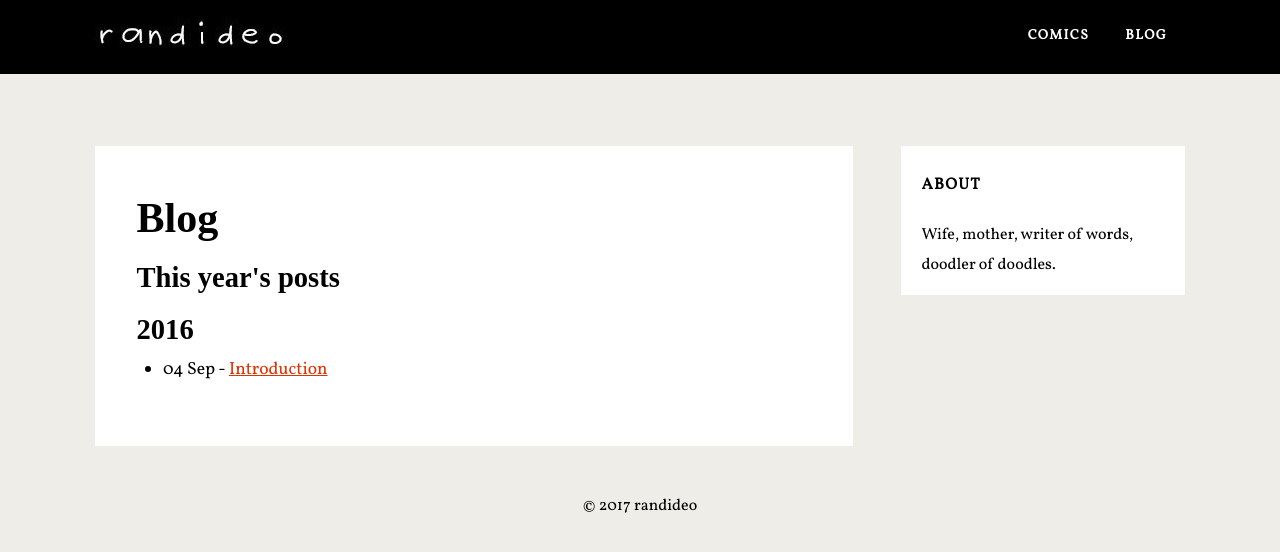
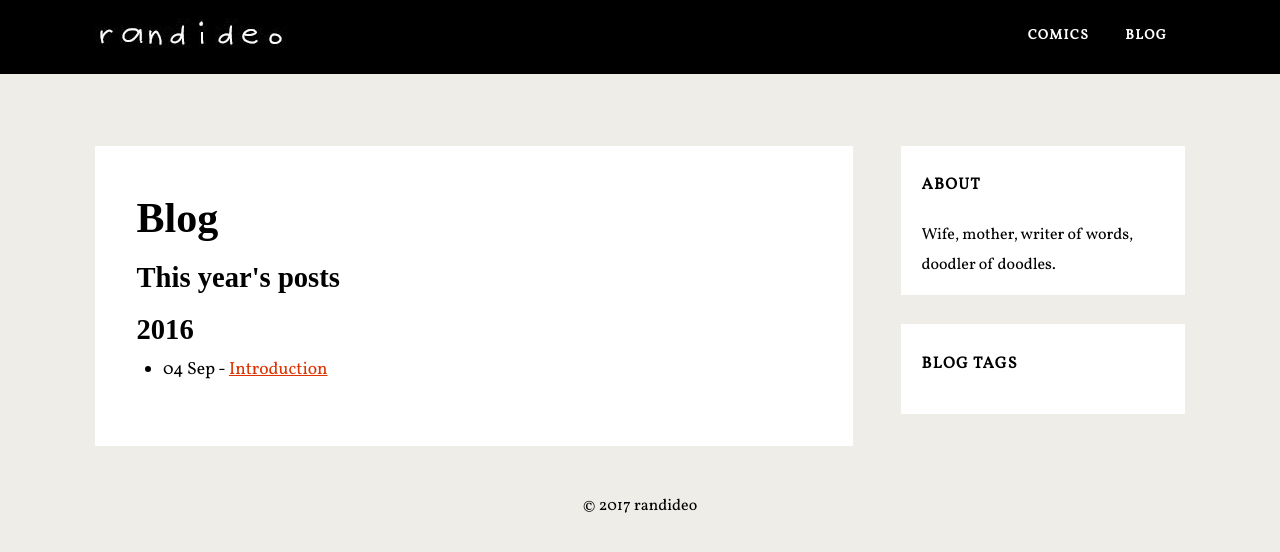
Before and after one commit to randideo/randideo.github.io, a Jekyll site: the page built from blog.html, in a window 1280 px wide. Shown: the top 552 px of the page. Built offline with Jekyll 4.4.1, drawn with Linux system fonts in a browser that asks for light colours; nearby versions of some CDN libraries; some web fonts are replaced; comment, search, counter and statistics services are not loaded.

Commit message:
Update sidebar.html

```diff
--- a/_includes/sidebar.html
+++ b/_includes/sidebar.html
@@ -7,9 +7,18 @@
 Wife, mother, writer of words, doodler of doodles.
         </div></div>
 
-
-
-
+    <div class='widget HTML' data-version='1' id='HTML3'>
+       <h2 class='title'>Blog Tags</h2>
+        <div class='widget-content list-label-widget-content'>
+    {% comment %}
+=======================
+The purpose of this snippet is to list all the tags you have in your site.
+=======================
+{% endcomment %}
+{% for tag in tags %}
+	<a href="#{{ tag | slugify }}"> {{ tag }} </a>
+{% endfor %}
+</div></div>
 
 <div class='clear'></div>
 
```
